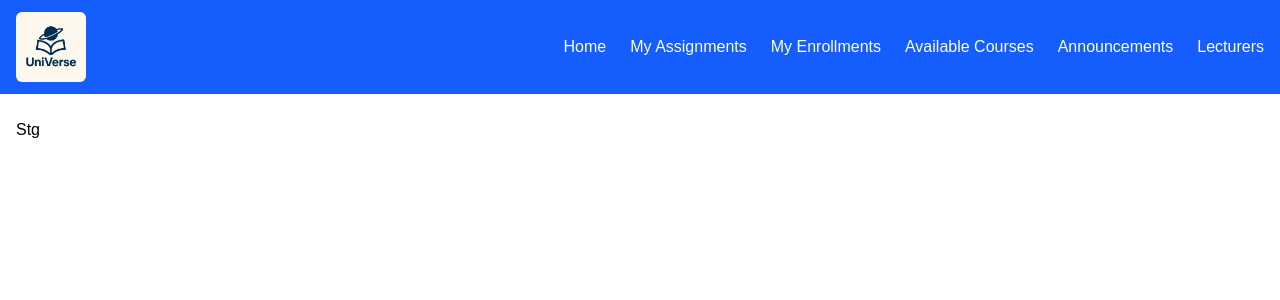
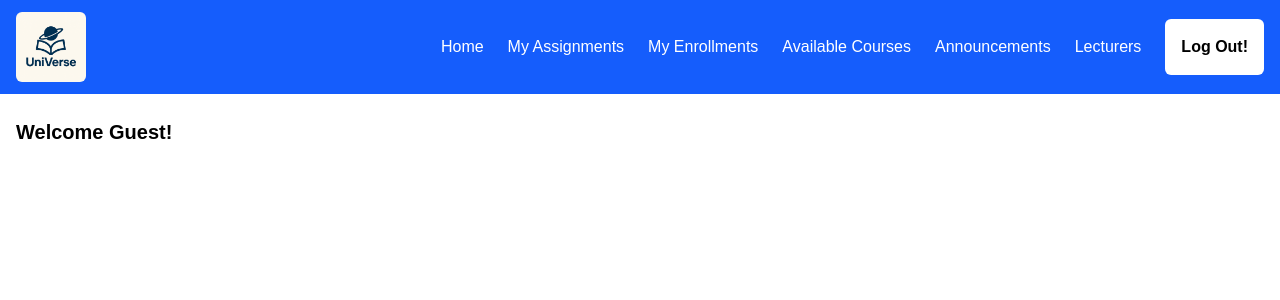
Before and after one commit to SibusiZW/UniVerse-portal, a Next.js app in the folder frontend/: page /dashboard in a window 1280 px wide. Shown: the top 300 px of the page. Built offline with nearby package versions, Linux system fonts and the light colour scheme.

Commit message:
feat: Added LogOutButton.tsx component

```diff
--- /dev/null
+++ b/frontend/app/components/LogOutButton.tsx
@@ -0,0 +1,5 @@
+
+export default function LogOutButton()
+{
+    return <button className="text-black font-semibold bg-white rounded-md p-4 transition duration-1000 hover:bg-gray-200 ">Log Out!</button>
+}
--- a/frontend/app/components/NavBar.tsx
+++ b/frontend/app/components/NavBar.tsx
@@ -1,5 +1,6 @@
 import Image from "next/image"
 import Link from "next/link"
+import LogOutButton from "./LogOutButton"
 
 export default function NavBar()
 {
@@ -36,6 +37,7 @@ export default function NavBar()
                     <Link href={'/dashboard/lecturers'} className="hover:text-gray-300">
                         Lecturers
                     </Link>
+                    <LogOutButton />
                 </div>
             </div>
         </nav>
--- a/frontend/app/dashboard/page.tsx
+++ b/frontend/app/dashboard/page.tsx
@@ -1,7 +1,12 @@
+"use client";
+
+import { useState } from "react";
+
 export default function DashboardMainPage() {
+    const [username, setUsername] = useState("Guest");
     return (
         <div>
-            <h1>Stg</h1>
+            <h1 className="text-xl font-semibold">{`Welcome ${username}!`}</h1>
         </div>
     )
 }
```
